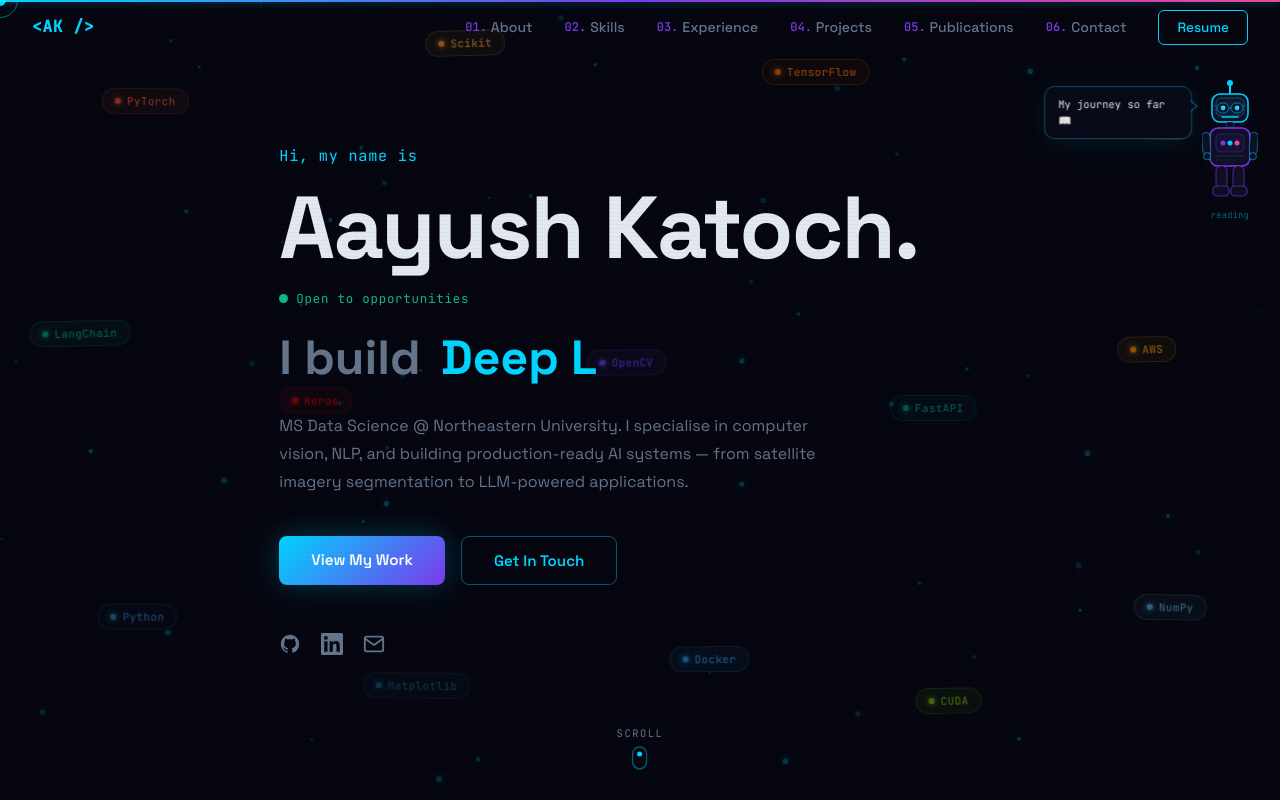
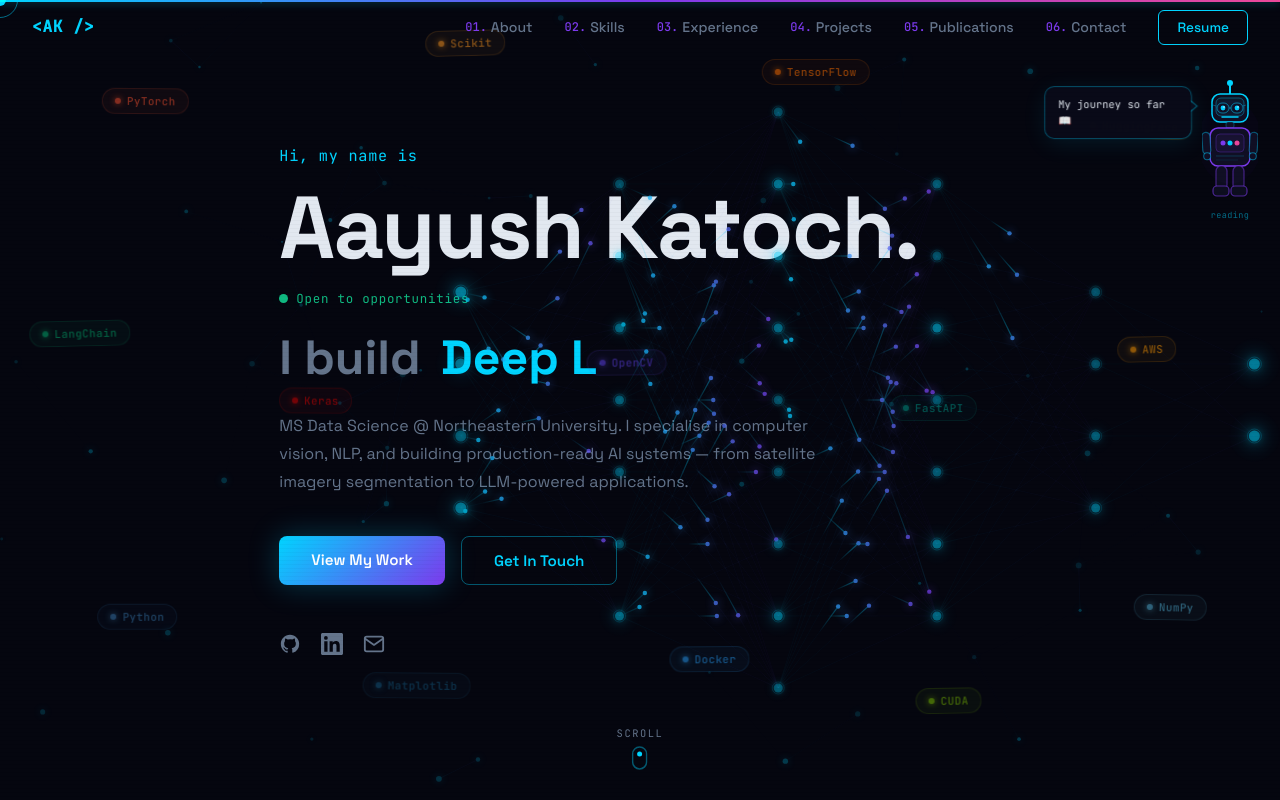
Before and after one commit to Aayush99000/Portfolio, a React (Vite) app: page / in a window 1280 px wide. Shown: the top 800 px of the page. Built offline with nearby package versions, Linux system fonts and the light colour scheme.

Commit message:
feat(hero): integrate HeroNeuralNet into hero section

```diff
--- a/src/components/Hero.jsx
+++ b/src/components/Hero.jsx
@@ -1,6 +1,7 @@
 import { useEffect, useState } from "react";
 import { motion } from "framer-motion";
 import FloatingLogos from "./FloatingLogos";
+import HeroNeuralNet from "./HeroNeuralNet";
 
 const ROLES = [
   "ML Models",
@@ -56,6 +57,7 @@ export default function Hero() {
         position: "relative",
       }}
     >
+      <HeroNeuralNet />
       <FloatingLogos />
       <div className="container">
         <motion.div variants={container} initial="hidden" animate="show">
```
